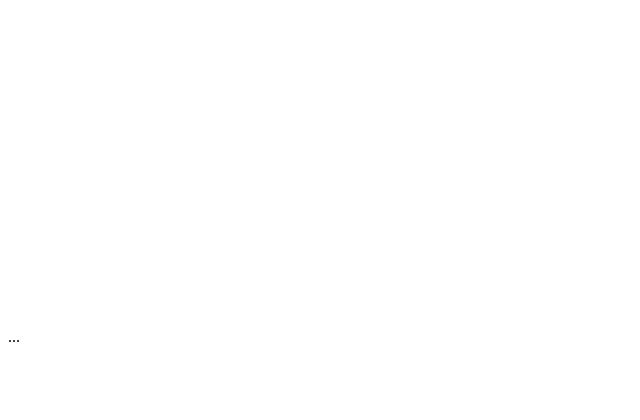
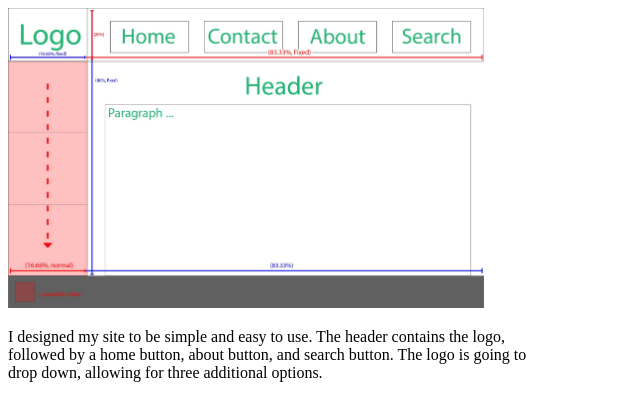
Before and after one commit to SkylerKunzUM-student/Exercise-08, a plain HTML site: page index.html in a window 1280 px wide. Shown: the whole page, without its empty margins (0-640 px from the left). Drawn offline with Linux system fonts and the light colour scheme.

Commit message:
Update index.html

```diff
--- a/index.html
+++ b/index.html
@@ -4,7 +4,9 @@
     <title>Sketch</title>
   </head>
   <body>
-    <img link="image/sketch.jpg" height="300px">
-    <p>...</p>
+    <img src="image/sketch.jpg" alt="website sketch" height="300px">
+    <p>	I designed my site to be simple and easy to use. The header contains the logo,</br>
+      followed by a home button, about button, and search button. The logo is going to</br>
+      drop down, allowing for three additional options. </p>
   </body>
 </html>
```
